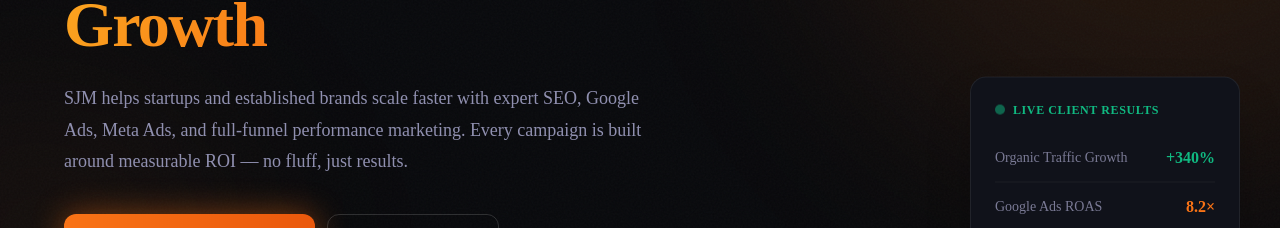
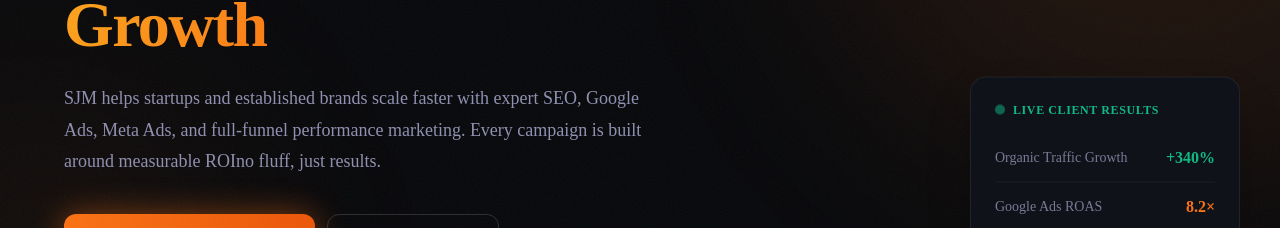
Before and after one commit to Kunalchauhan0608/KC-Project, a Next.js app: page / in a window 1280 px wide. Shown: the part 362-590 px from the top of the page. Built offline with nearby package versions, Linux system fonts and the light colour scheme.

Commit message:
test changes

```diff
--- a/app/page.tsx
+++ b/app/page.tsx
@@ -42,7 +42,7 @@ export default function HomePage() {
             <p className="text-[#9090b0] text-[clamp(1rem,1.5vw,1.125rem)] leading-[1.75] max-w-[580px] mb-9 font-[Outfit] animate-fade-up delay-200">
               SJM helps startups and established brands scale faster with expert SEO, Google Ads,
               Meta Ads, and full-funnel performance marketing. Every campaign is built around
-              measurable ROI — no fluff, just results.
+              measurable ROIno fluff, just results.
             </p>
 
             <div className="flex flex-wrap gap-3 mb-14 animate-fade-up delay-300">
```
